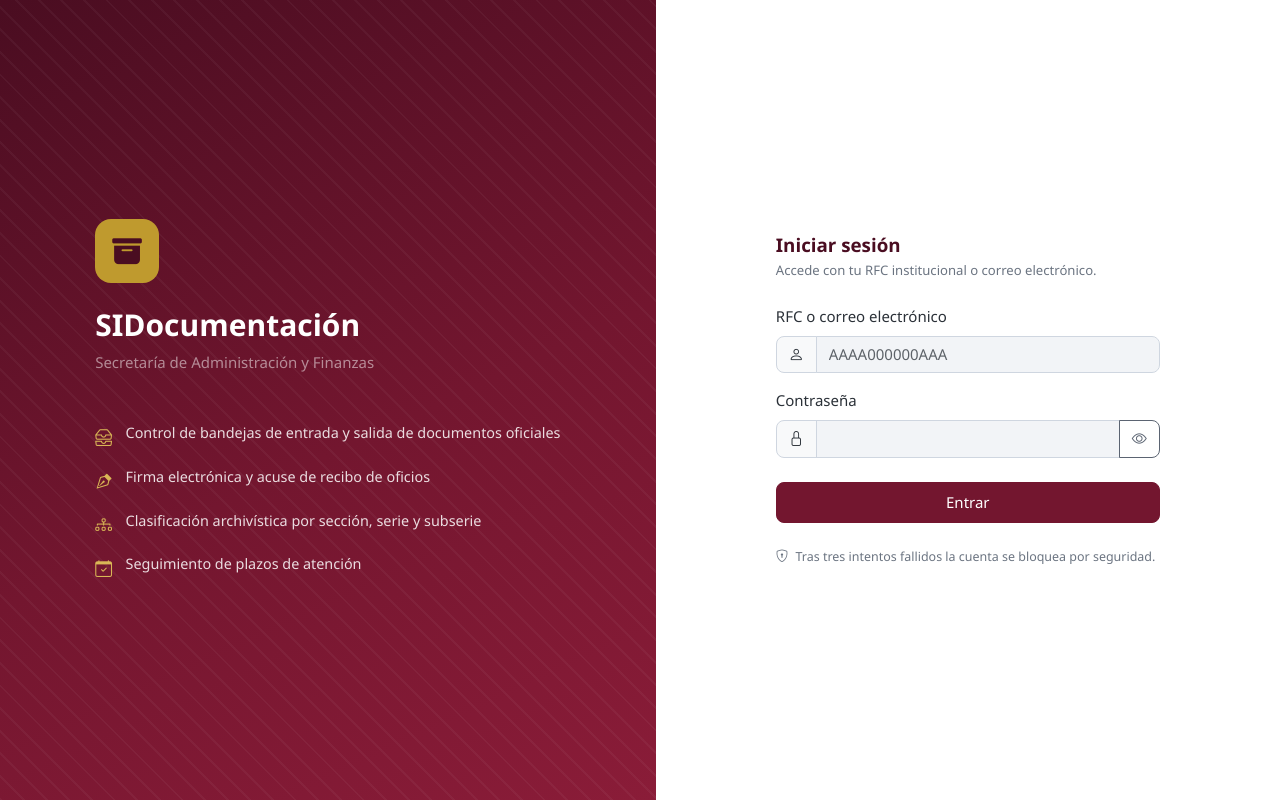
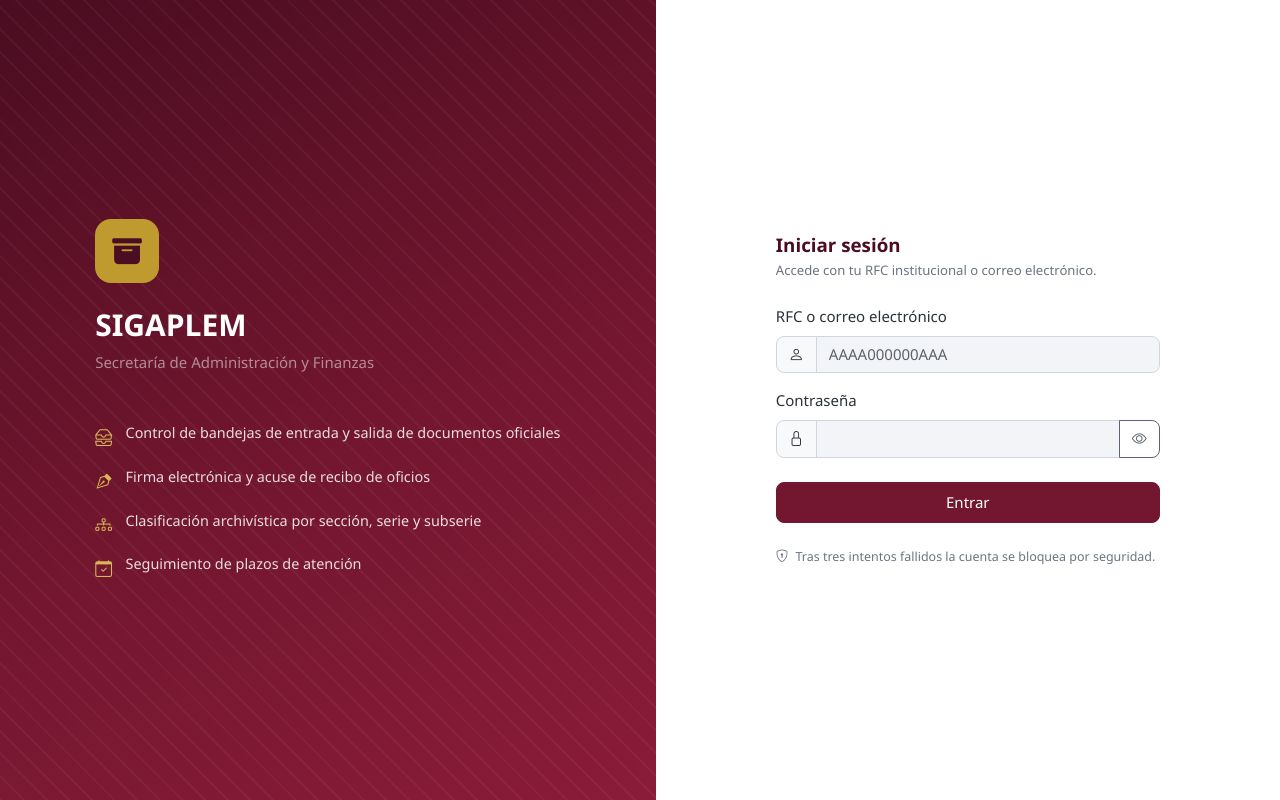
Before and after one commit to desarrollosaf/SIDocumentacion, an Angular app: page /login in a window 1280 px wide. Built offline with nearby package versions, Linux system fonts and the light colour scheme.

Commit message:
SIGAPLEM

```diff
--- a/src/app/app.routes.ts
+++ b/src/app/app.routes.ts
@@ -11,7 +11,7 @@ export const routes: Routes = [
     path: 'login',
     canActivate: [invitadoGuard],
     loadComponent: () => import('./features/auth/login').then((m) => m.Login),
-    title: 'Iniciar sesión · SIDocumentación',
+    title: 'Iniciar sesión · SIGAPLEM',
   },
   {
     path: '',
@@ -23,7 +23,7 @@ export const routes: Routes = [
       {
         path: 'inicio',
         loadComponent: () => import('./features/inicio/inicio').then((m) => m.Inicio),
-        title: 'Inicio · SIDocumentación',
+        title: 'Inicio · SIGAPLEM',
       },
 
       // --- Oficios ---------------------------------------------------------
--- a/src/app/layout/shell.html
+++ b/src/app/layout/shell.html
@@ -24,7 +24,7 @@
     </main>
 
     <footer class="sid-shell__footer">
-      <span>Sistema Institucional de Documentación</span>
+      <span>Sistema de Gestion de Archivos del Poder Legislativo</span>
       <span class="text-muted-2">v1.0</span>
     </footer>
   </div>
--- a/src/app/layout/sidebar.html
+++ b/src/app/layout/sidebar.html
@@ -78,6 +78,6 @@
   </nav>
 
   <div class="sid-sidebar__footer">
-    <span class="sid-nav__label">Sistema Institucional de Documentación</span>
+    <span class="sid-nav__label">SIGAPLEM</span>
   </div>
 </aside>
--- a/src/environments/environment.ts
+++ b/src/environments/environment.ts
@@ -3,6 +3,6 @@ export const environment = {
   // El backend se publica en el 3050 (ver docker-compose.yml). El 3000 del host
   // está ocupado por otro servicio.
   apiUrl: 'http://localhost:3050/api',
-  appName: 'SIDocumentación',
+  appName: 'SIGAPLEM',
   institucion: 'Secretaría de Administración y Finanzas',
 };
--- a/src/index.html
+++ b/src/index.html
@@ -2,10 +2,10 @@
 <html lang="es-MX">
 <head>
   <meta charset="utf-8">
-  <title>SIDocumentación</title>
+  <title>SIGAPLEM</title>
   <base href="/">
   <meta name="viewport" content="width=device-width, initial-scale=1">
-  <meta name="description" content="Sistema Institucional de Documentación">
+  <meta name="description" content="Sistema Institucional SIGAPLEM">
   <meta name="theme-color" content="#73162f">
   <link rel="icon" type="image/x-icon" href="favicon.ico">
 </head>
```
Also changed, not shown: 1 other file (tests, documents, lock files or other folders).
